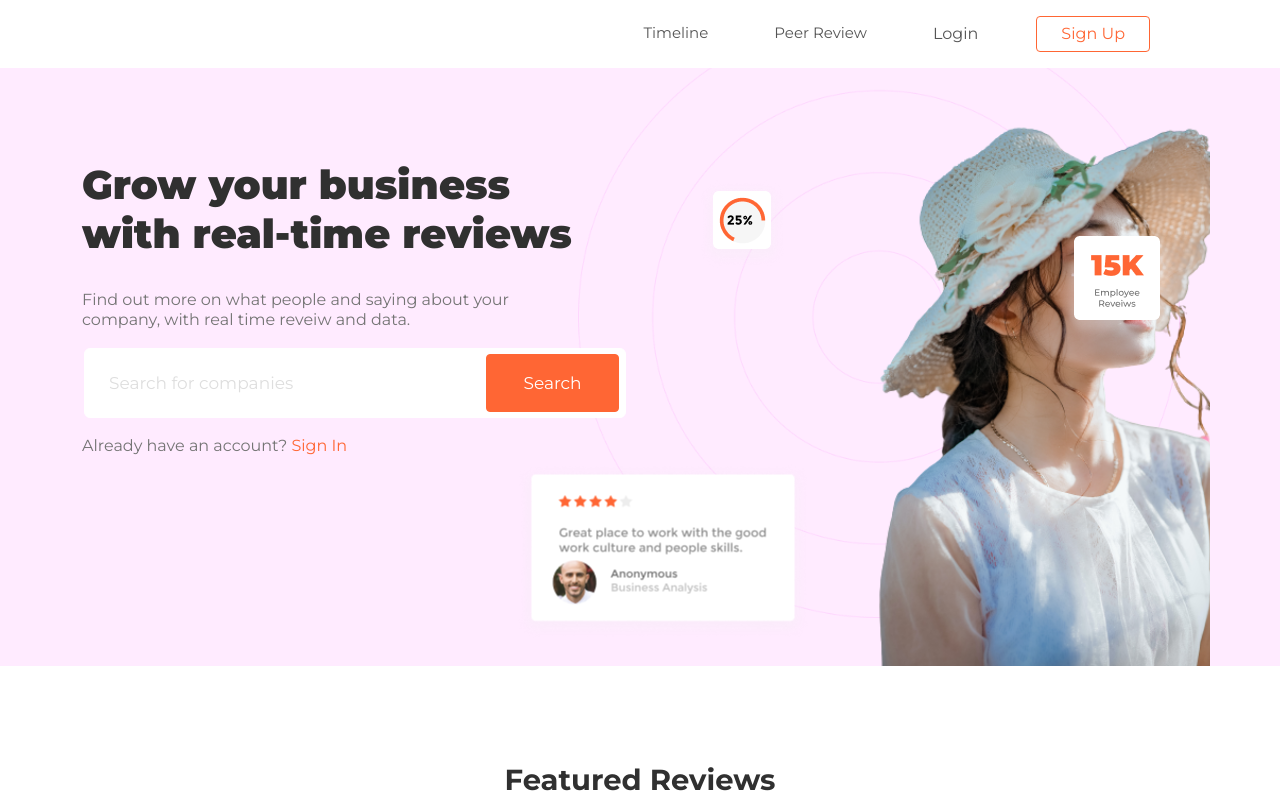
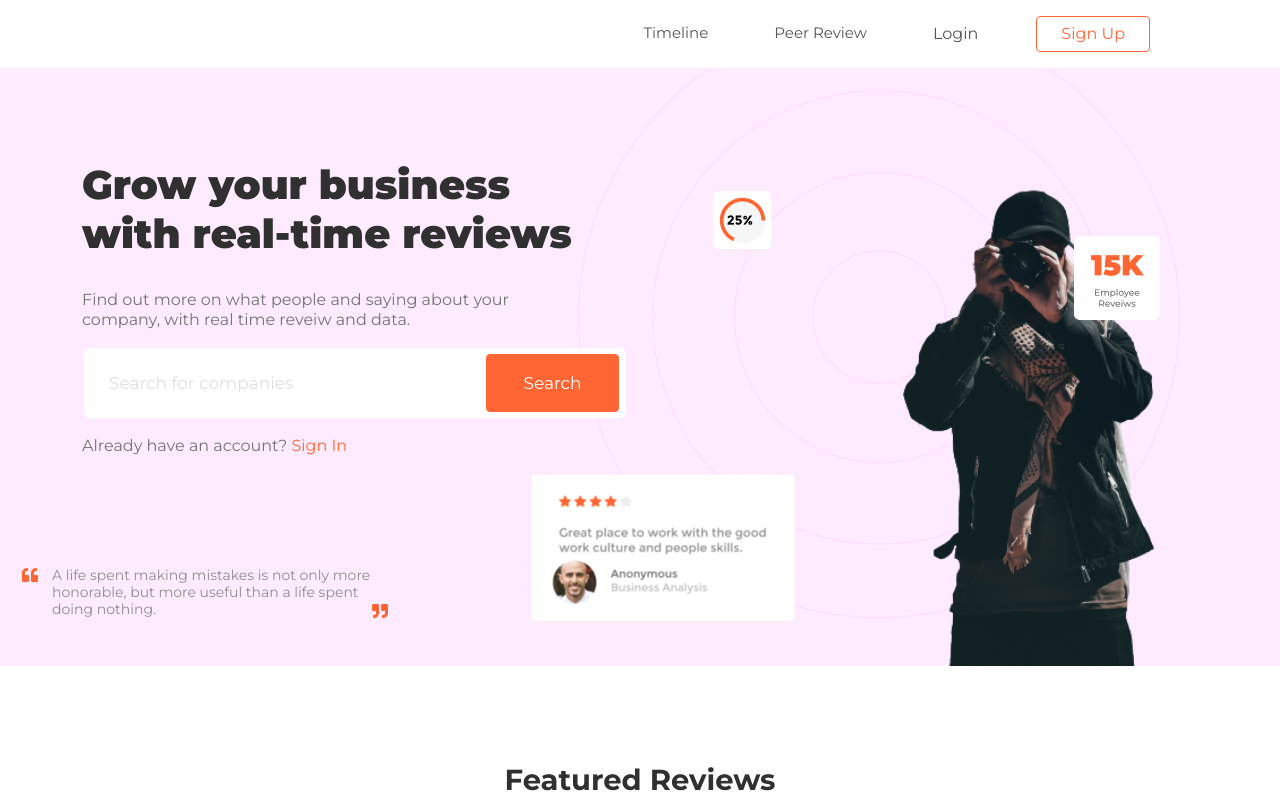
Before and after one commit to Dreezy305/Business-Landing, a React (Create React App) app: page / in a window 1280 px wide. Shown: the top 800 px of the page. Built offline with nearby package versions, Linux system fonts and the light colour scheme.

Commit message:
fading backgrounds

```diff
--- a/package.json
+++ b/package.json
@@ -3,6 +3,9 @@
   "version": "0.1.0",
   "private": true,
   "dependencies": {
+    "@fortawesome/fontawesome-svg-core": "^1.2.36",
+    "@fortawesome/free-solid-svg-icons": "^5.15.4",
+    "@fortawesome/react-fontawesome": "^0.1.16",
     "@testing-library/jest-dom": "^5.11.4",
     "@testing-library/react": "^11.1.0",
     "@testing-library/user-event": "^12.1.10",
--- a/src/App.js
+++ b/src/App.js
@@ -1,6 +1,7 @@
 import "bootstrap/dist/css/bootstrap.css";
 import "./App.css";
 import "./styles/globals.scss";
+import "./FontawesomeIcons";
 
 import Navbar from "./navbar";
 import GrowYourBusiness from "./components/growyourbusiness";
--- /dev/null
+++ b/src/FontawesomeIcons/index.js
@@ -0,0 +1,5 @@
+import { library } from "@fortawesome/fontawesome-svg-core";
+
+import { faQuoteLeft, faQuoteRight } from "@fortawesome/free-solid-svg-icons";
+
+library.add(faQuoteLeft, faQuoteRight);
--- a/src/components/growyourbusiness.js
+++ b/src/components/growyourbusiness.js
@@ -1,4 +1,5 @@
-import React, { useEffect } from "react";
+import React from "react";
+import { FontAwesomeIcon } from "@fortawesome/react-fontawesome";
 import Card from "../assets/card.png";
 import Card2 from "../assets/card2.png";
 import Card3 from "../assets/card3.png";
@@ -17,6 +18,7 @@ function GrowYourBusiness() {
             <h1 className="mt-5 pt-5 py-4">
               Grow your business with real-time reviews
             </h1>
+
             <p>
               Find out more on what people and saying about your company, with
               real time reveiw and data.
@@ -35,6 +37,23 @@ function GrowYourBusiness() {
             </p>
           </div>
         </div>
+
+        <div className="grow_box--quote position-relative">
+          <FontAwesomeIcon
+            icon="quote-left"
+            color="#FF6634"
+            className="position-absolute rightQuote"
+          />
+          <FontAwesomeIcon
+            icon="quote-right"
+            color="#FF6634"
+            className="leftQuote position-absolute"
+          />
+          <p className="">
+            A life spent making mistakes is not only more honorable, but more
+            useful than a life spent doing nothing.
+          </p>
+        </div>
       </div>
     </section>
   );
--- a/src/styles/globals.scss
+++ b/src/styles/globals.scss
@@ -54,7 +54,7 @@
     background-position: right -80px center;
     background-size: contain;
     background-position-y: 50px;
-    transition: 3s;
+    transition: 5s ease-in-out;
 
     animation-name: animate;
     animation-direction: alternate-reverse;
@@ -66,19 +66,24 @@
 
     @keyframes animate {
       0% {
-        background-image: url(../assets/pexels-pixabay-220453-removebg-preview.png);
+        background-image: url(../assets/pexels-suliman-sallehi-1704488-removebg-preview.png);
+        //background-position-y: 50px;
       }
       20% {
-        background-image: url(../assets/pexels-suliman-sallehi-1704488-removebg-preview.png);
+        background-image: url(../assets/hero.png);
+        //background-position-y: 50px;
       }
       40% {
-        background-image: url(../assets/pexels-pixabay-38554-removebg-preview.png);
+        background-image: url(../assets/pexels-suliman-sallehi-1704488-removebg-preview.png);
+        //background-position-y: 50px;
       }
       60% {
-        background-image: url(../assets/pexels-tomaz-barcellos-1987301-removebg-preview.png);
+        background-image: url(../assets/hero.png);
+        //background-position-y: 50px;
       }
       80% {
-        background-image: url(../assets/pexels-tuấn-kiệt-jr-1382731-removebg-preview.png);
+        background-image: url(../assets/pexels-suliman-sallehi-1704488-removebg-preview.png);
+        //background-position-y: 50px;
       }
       100% {
         background-image: url(../assets/hero.png);
@@ -145,7 +150,28 @@
         }
       }
     }
+    &--quote {
+      margin-left: -60px;
+      margin-top: 95px;
+      p {
+        @extend .DefaultTextStyles;
+        font-size: 14px;
+        line-height: 17px;
+        color: #8d8d8d;
+        width: 344px;
+        margin: 30px;
+      }
+    }
   }
+}
+
+.leftQuote {
+  position: absolute !important;
+  top: 36px;
+  left: 350px;
+}
+
+.rightQuote {
 }
 
 /**BACKGROUND IMAGES*/
```
Also changed, not shown: 1 other file (tests, documents, lock files or other folders).
